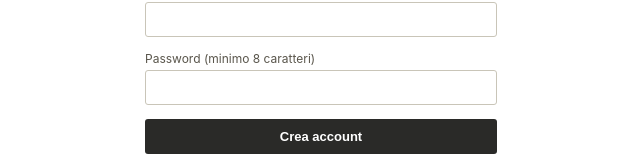
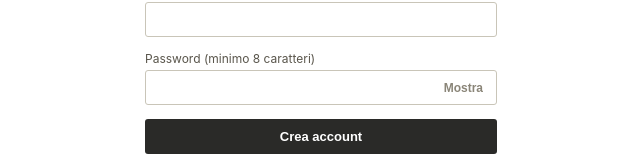
Before and after one commit to msaiglia/Biva, a Next.js app: page /registrati in a window 1280 px wide. Shown: the part 293-453 px from the top of the page, without its empty margins (319-959 px from the left). Built offline with nearby package versions, Linux system fonts and the light colour scheme; no server answers; the database is empty.

Commit message:
Aggiunge toggle mostra/nascondi password nella pagina di login e in quella di registrazione, per evitare errori di digitazione

```diff
--- a/components/RegisterForm.tsx
+++ b/components/RegisterForm.tsx
@@ -7,6 +7,7 @@ export default function RegisterForm() {
   const router = useRouter();
   const [email, setEmail] = useState("");
   const [password, setPassword] = useState("");
+  const [showPassword, setShowPassword] = useState(false);
   const [name, setName] = useState("");
   const [error, setError] = useState("");
   const [loading, setLoading] = useState(false);
@@ -38,14 +39,36 @@ export default function RegisterForm() {
         <input type="email" required value={email} onChange={(e) => setEmail(e.target.value)} style={inputStyle} />
       </Field>
       <Field label="Password (minimo 8 caratteri)">
+        <div style={{ position: "relative" }}>
           <input
-          type="password"
+            type={showPassword ? "text" : "password"}
             required
             minLength={8}
             value={password}
             onChange={(e) => setPassword(e.target.value)}
-          style={inputStyle}
+            style={{ ...inputStyle, paddingRight: 60 }}
           />
+          <button
+            type="button"
+            onClick={() => setShowPassword((v) => !v)}
+            aria-label={showPassword ? "Nascondi password" : "Mostra password"}
+            style={{
+              position: "absolute",
+              right: 8,
+              top: "50%",
+              transform: "translateY(-50%)",
+              background: "none",
+              border: "none",
+              color: "#8a8578",
+              fontSize: 12,
+              fontWeight: 600,
+              cursor: "pointer",
+              padding: "4px 6px",
+            }}
+          >
+            {showPassword ? "Nascondi" : "Mostra"}
+          </button>
+        </div>
       </Field>
       {error && (
         <div style={{ fontSize: 13, color: "#b23a3a", marginBottom: 14 }}>{error}</div>
```
Also changed, not shown: app/login/page.tsx (+30 -7 lines). Lines whose indentation alone changed are shown as unchanged.
